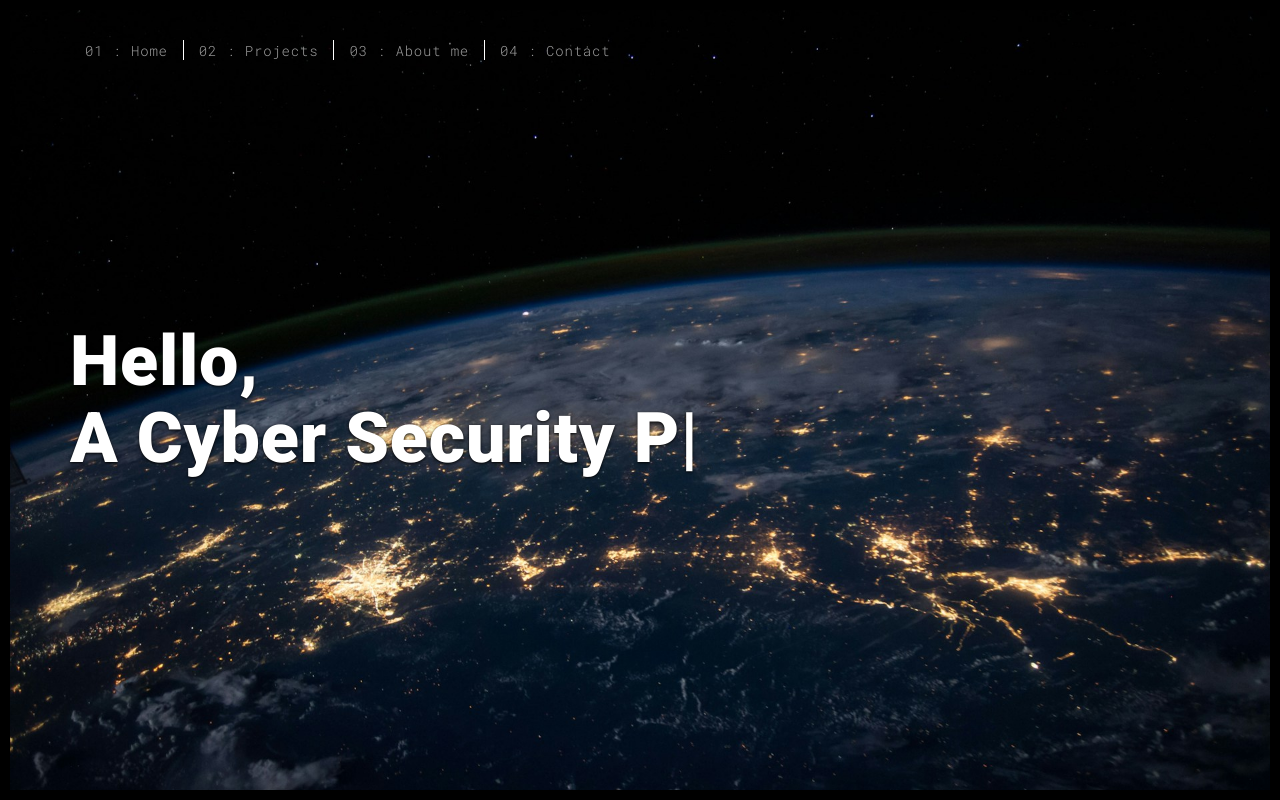
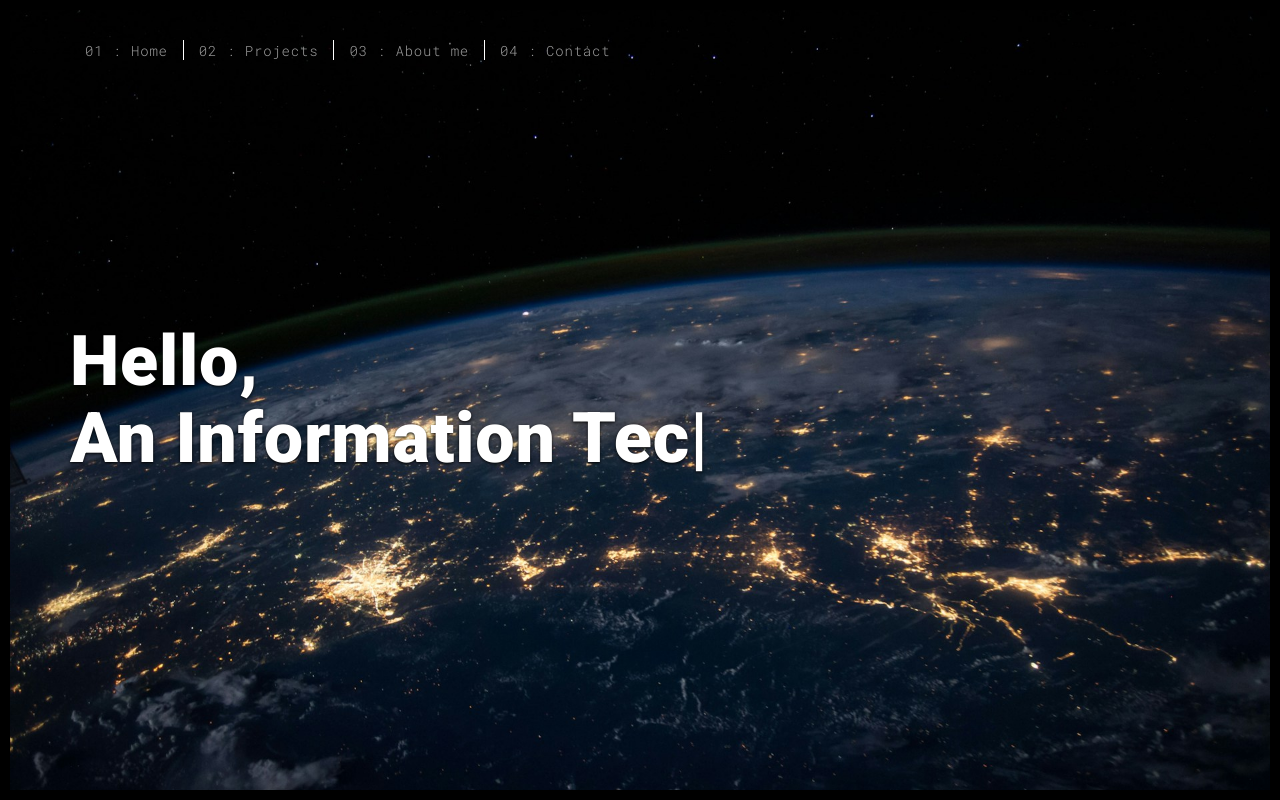
Before and after one commit to Oonie11/python_portfolio, a Flask app: page / in a window 1280 px wide. Run offline with Flask 3, Linux system fonts and the light colour scheme; some libraries are stand-ins or nearby versions.

Commit message:
Update index.html
change professional description

```diff
--- a/templates/index.html
+++ b/templates/index.html
@@ -73,8 +73,8 @@
                   Hello,<br />
                   <span id="typed-strings">
                     <span>I'm Utkarshkumar Patel</span>
-                    <span>A Cyber Security Professional</span>
-                    <span>Working as an Information Security Analyst</span>
+                    <span>An Information Technology Professional</span>
+                    <span>Working as Technical Support Analyst</span>
                   </span>
                   <span id="typed"></span>
                 </h1>
```
